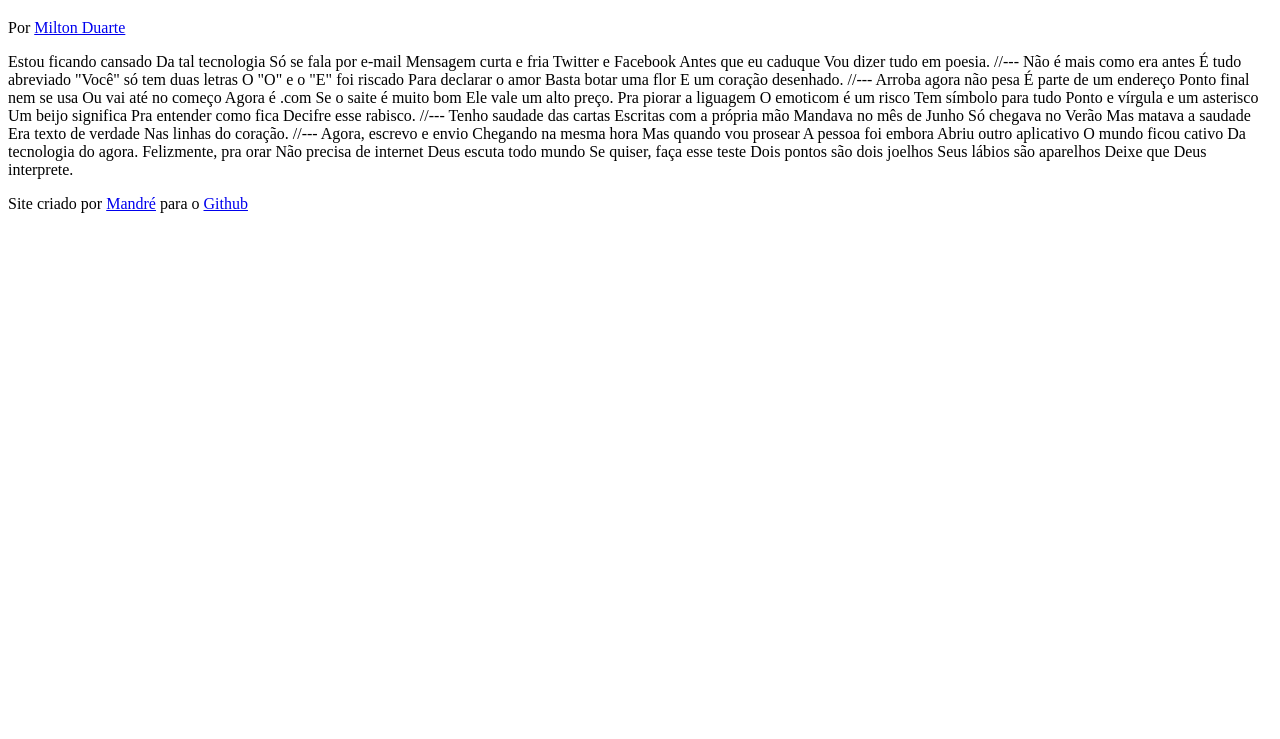
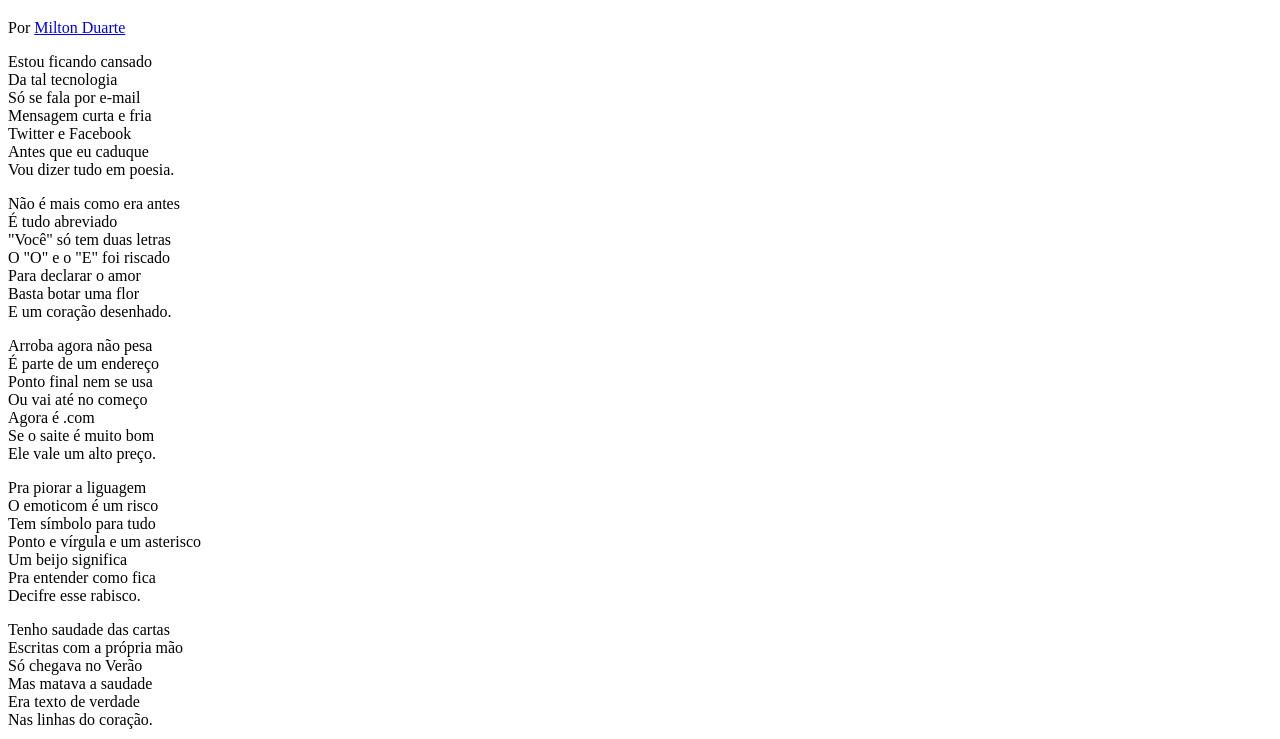
Before and after one commit to mandre-dev/html-css, a plain HTML site: page desafios/desafio012/index.html in a window 1280 px wide. Shown: the part 61-800 px from the top of the page. Drawn offline with Linux system fonts and the light colour scheme.

Commit message:
Update index.html

```diff
--- a/desafios/desafio012/index.html
+++ b/desafios/desafio012/index.html
@@ -14,69 +14,94 @@
         </p>
     </header>
 
-Estou ficando cansado
-Da tal tecnologia
-Só se fala por e-mail
-Mensagem curta e fria
-Twitter e Facebook
-Antes que eu caduque
+<section>
+
+    <p>
+        Estou ficando cansado <br>
+        Da tal tecnologia <br>
+        Só se fala por e-mail <br>
+        Mensagem curta e fria <br>
+        Twitter e Facebook <br>
+        Antes que eu caduque <br>
         Vou dizer tudo em poesia.
+    </p>
 
-//---
+</section>
 
-Não é mais como era antes
-É tudo abreviado
-"Você" só tem duas letras
-O "O" e o "E" foi riscado
-Para declarar o amor
-Basta botar uma flor
+<section>
+
+    <p>
+        Não é mais como era antes <br>
+        É tudo abreviado <br>
+        "Você" só tem duas letras <br>
+        O "O" e o "E" foi riscado <br>
+        Para declarar o amor <br>
+        Basta botar uma flor <br>
         E um coração desenhado.
+    </p>
 
-//---
+</section>
 
-Arroba agora não pesa
-É parte de um endereço
-Ponto final nem se usa
-Ou vai até no começo
-Agora é .com
-Se o saite é muito bom
+<section>
+
+    <p>
+        Arroba agora não pesa <br>
+        É parte de um endereço <br>
+        Ponto final nem se usa <br>
+        Ou vai até no começo <br>
+        Agora é .com <br>
+        Se o saite é muito bom <br>
         Ele vale um alto preço.
+    </p>
 
-Pra piorar a liguagem
-O emoticom é um risco
-Tem símbolo para tudo
-Ponto e vírgula e um asterisco
-Um beijo significa
-Pra entender como fica
+    <p>
+        Pra piorar a liguagem <br>
+        O emoticom é um risco <br>
+        Tem símbolo para tudo <br>
+        Ponto e vírgula e um asterisco <br>
+        Um beijo significa <br>
+        Pra entender como fica <br>
         Decifre esse rabisco.
+    </p>
 
-//---
+</section>
 
-Tenho saudade das cartas
-Escritas com a própria mão
-Mandava no mês de Junho
-Só chegava no Verão
-Mas matava a saudade
-Era texto de verdade
+<section>
+
+    <p>
+        Tenho saudade das cartas <br>
+        Escritas com a própria mão <br>
+        Só chegava no Verão <br>
+        Mas matava a saudade <br>
+        Era texto de verdade <br>
         Nas linhas do coração.
+    </p>
 
-//---
+</section>
 
-Agora, escrevo e envio
-Chegando na mesma hora
-Mas quando vou prosear
-A pessoa foi embora
-Abriu outro aplicativo
-O mundo ficou cativo
+<section>
+
+    <p>
+        Agora, escrevo e envio <br>
+        Chegando na mesma hora <br>
+        Mas quando vou prosear <br>
+        A pessoa foi embora <br>
+        Abriu outro aplicativo <br>
+        O mundo ficou cativo <br>
         Da tecnologia do agora.
+    </p>
 
-Felizmente, pra orar
-Não precisa de internet
-Deus escuta todo mundo
-Se quiser, faça esse teste
-Dois pontos são dois joelhos
-Seus lábios são aparelhos
+    </p>
+        Felizmente, pra orar <br>
+        Não precisa de internet <br>
+        Deus escuta todo mundo <br>
+        Se quiser, faça esse teste <br>
+        Dois pontos são dois joelhos <br>
+        Seus lábios são aparelhos <br>
         Deixe que Deus interprete.
+    </p>
+
+</section>
 
     <footer>
         <p>Site criado por <a href="https://github.com/mandre-dev" target="_blank">Mandré</a> para o <a href="https://github.com/mandre-dev/html-css/tree/main/desafios/desafio012/projeto-cordel" target="_blank">Github</a></p>
```
Lines whose indentation alone changed are shown as unchanged.
